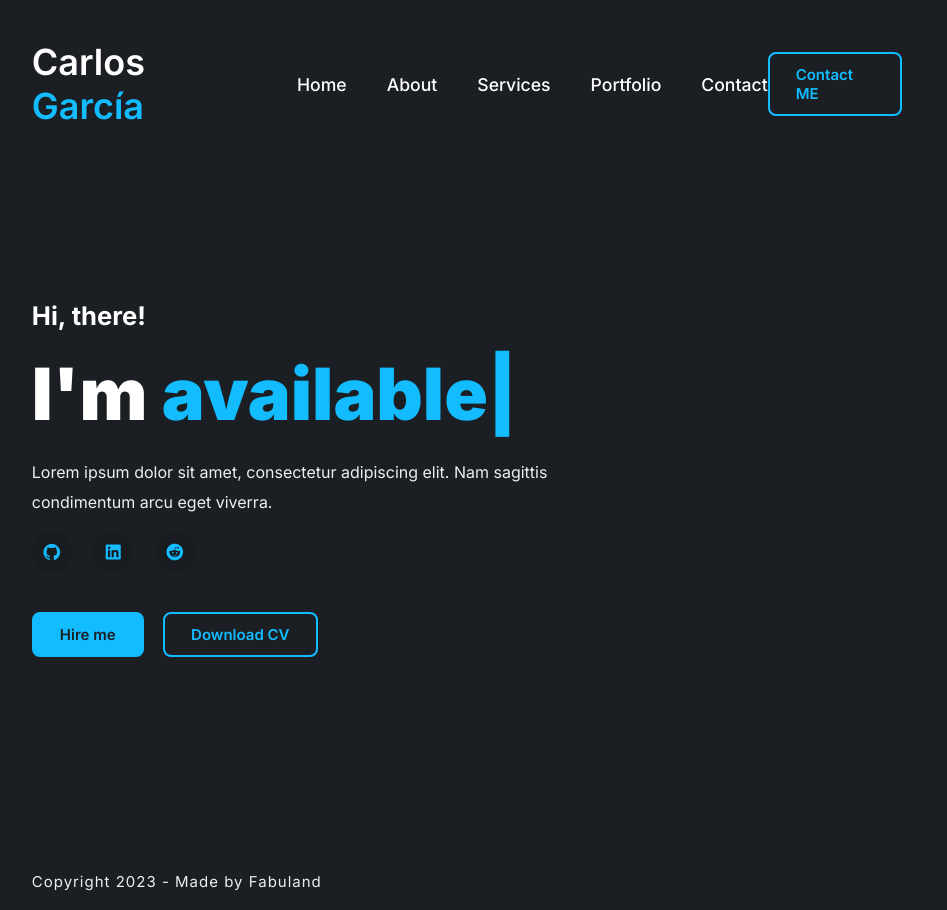
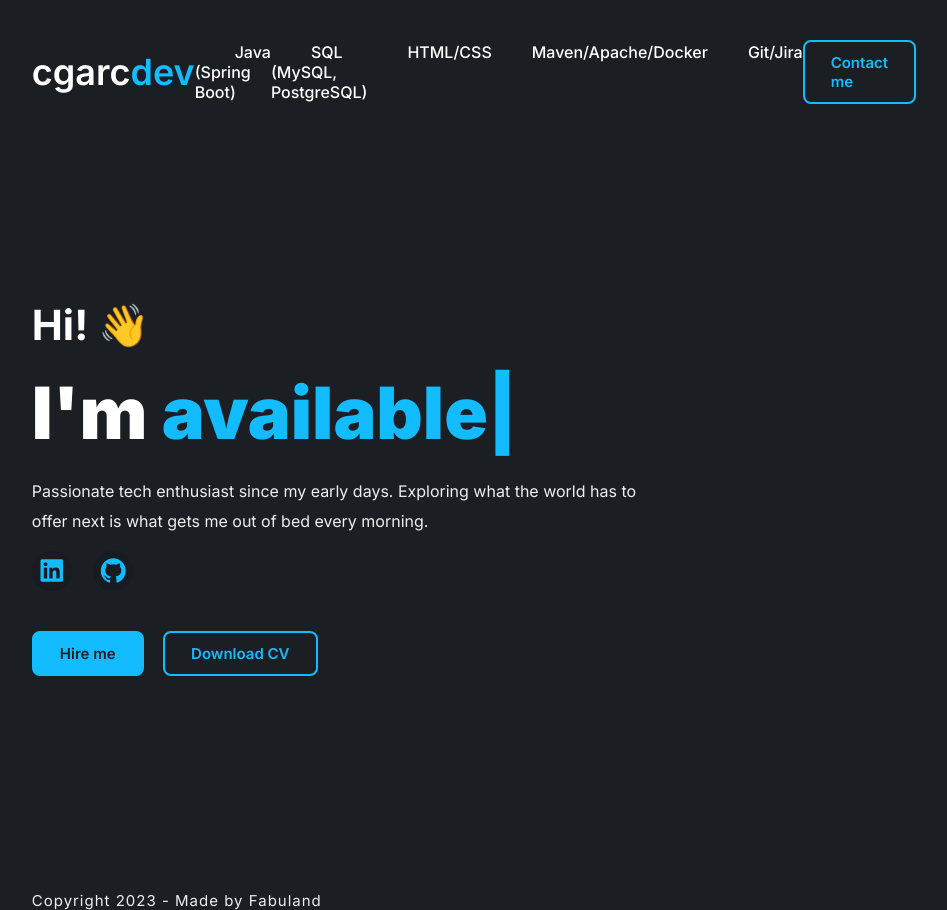
Before and after one commit to Fabuland/fabuland.github.io, a plain HTML site: page index.html in a window 1280 px wide. Shown: the whole page, without its empty margins (173-1120 px from the left). Drawn offline with nearby package versions, Linux system fonts and the light colour scheme.

Commit message:
Add files via upload
Third commit

```diff
--- a/index.html
+++ b/index.html
@@ -15,31 +15,30 @@
 <body>
 
   <header>
-    <a id="logo" href="#" class="logo">Carlos <span>García</span></a>
+    <a href="#" class="logo">cgarc<span>dev</span></a>
     <ul class="navlist">
-      <li><a href="#" class="active">Home</a></li>
-      <li><a href="#">About</a></li>
-      <li><a href="#">Services</a></li>
-      <li><a href="#">Portfolio</a></li>
-      <li><a href="#">Contact</a></li>
+      <li><a href="#" class="active">Java (Spring Boot)</a></li>
+      <li><a href="#">SQL (MySQL, PostgreSQL)</a></li>
+      <li><a href="#">HTML/CSS</a></li>
+      <li><a href="#">Maven/Apache/Docker</a></li>
+      <li><a href="#">Git/Jira</a></li>
     </ul>
     <div class="top-btnn">
-      <a href="#" class="h-btn">Contact ME</a>
+      <a href="mailto:cgarcdev@gmail.com" class="h-btn">Contact me</a>
       </div>
   </header>
   <section class="hero">
     <div class="main-content">
-      <h4>Hi, there!</h4>
+      <h4>Hi! 👋</h4>
       <h1>I'm <span class="input">Carlos</span></h1>
-      <p>Lorem ipsum dolor sit amet, consectetur adipiscing elit. Nam sagittis condimentum arcu eget viverra. </p>
+      <p>Passionate tech enthusiast since my early days. Exploring what the world has to offer next is what gets me out of bed every morning. </p>
       <div class="social">
-        <a href="#" class="ri-github-fill"></a>
-        <a href="#" class="ri-linkedin-box-fill"></a>
-        <a href="#" class="ri-reddit-fill"></a>
+        <a href="https://www.linkedin.com/in/carlosgarciamarmol/" target="_blank" class="ri-linkedin-box-fill"></a>
+        <a href="https://github.com/Fabuland" target="_blank" class="ri-github-fill"></a>
       </div>
       <div class="main-btnn">
-        <a href="#" class="btn">Hire me</a>
-        <a href="#" class="btn btn2">Download CV</a>
+        <a href="https://www.linkedin.com/in/carlosgarciamarmol/" target="_blank" class="btn">Hire me</a>
+        <a href="CarlosGarcíaMármolCV.pdf" download="CarlosGarcíaMármolCV" class="btn btn2">Download CV</a>
       </div>
     </div>
     <div class="bottom">
--- a/style.css
+++ b/style.css
@@ -12,7 +12,7 @@
   --bg-color: #1b1f24;
 
   --big-font: 4.5rem;
-  --h4-font: 1.6rem;
+  --h4-font: 2.6rem;
   --p-font: 1.1rem;
 }
 body{
@@ -44,7 +44,7 @@ span{
   display: flex;
 }
 .navlist a{
-  font-size: var(--p-font);
+  font-size: 1rem;
   font-weight: 500;
   color: var(--text-color);
   margin-left: 40px;
@@ -114,7 +114,7 @@ section{
   color: var(--main-color);
   border-radius: 50%;
   backdrop-filter: brightness(88%);
-  font-size: 20px;
+  font-size: 30px;
   margin-right: 17px;
   box-shadow: 0 0 20px transparent;
   cursor: pointer;
```
Also changed, not shown: 1 other file.
